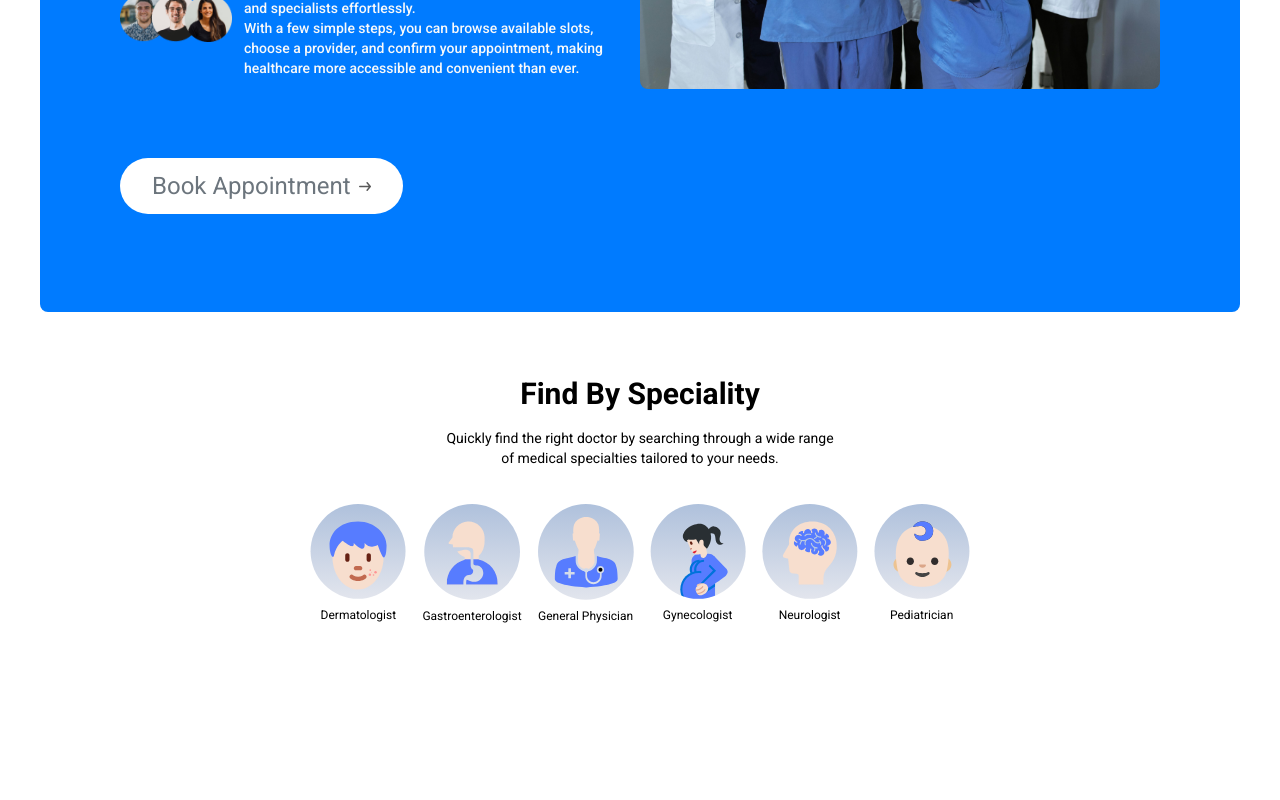
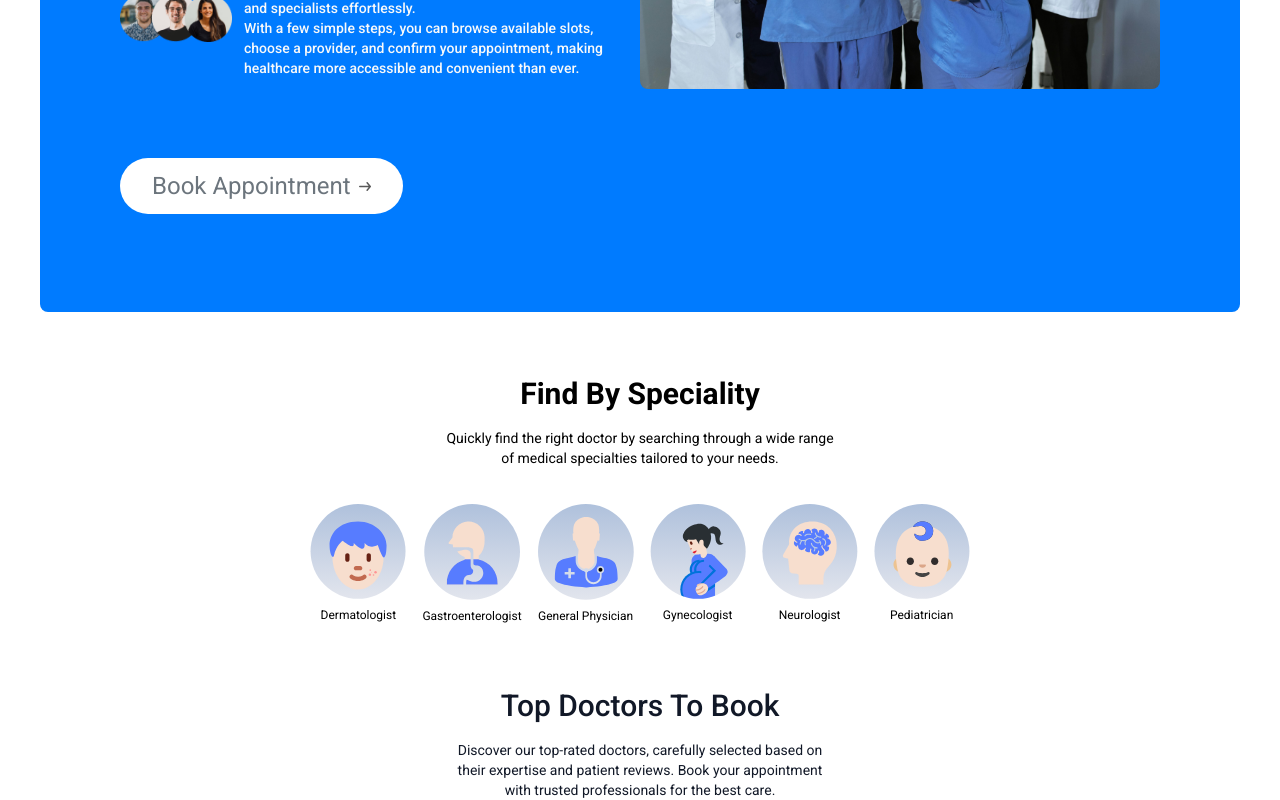
Before and after one commit to briansimiyuj/doctor-appointment-app, a React (Vite) app: page / in a window 1280 px wide. Shown: the part 399-1199 px from the top of the page. Before the commit the page ends 1087 px from the top, so only its background shows below. Built offline with nearby package versions, Linux system fonts and the light colour scheme; a web font is replaced by a local one.

Commit message:
Top doctor 1

```diff
--- /dev/null
+++ b/src/components/TopDoctors/TopDoctors.tsx
@@ -0,0 +1,18 @@
+const TopDoctors: React.FC = ()=>{
+
+    return(
+
+        <div className="flex flex-col items-center gap-4 text-gray-900 md:mx-10">
+
+
+            <h1 className="text-3xl font-medium">Top Doctors To Book</h1>
+
+            <p className="sm:w-1/3 text-center text-sm">Discover our top-rated doctors, carefully selected based on their expertise and patient reviews. Book your appointment with trusted professionals for the best care.</p>
+
+        </div>
+
+    )
+
+}
+
+export default TopDoctors
--- a/src/pages/HomePage.tsx
+++ b/src/pages/HomePage.tsx
@@ -1,5 +1,6 @@
 import Hero from "../components/Hero/Hero"
 import SpecialityMenu from "../components/Speciality/SpecialityMenu"
+import TopDoctors from "../components/TopDoctors/TopDoctors"
 
 const HomePage: React.FC = ()=>{
 
@@ -11,6 +12,8 @@ const HomePage: React.FC = ()=>{
 
             <SpecialityMenu/>
 
+            <TopDoctors/>
+
         </>
 
     )
```
Also changed, not shown: 1 other file (tests, documents, lock files or other folders).
